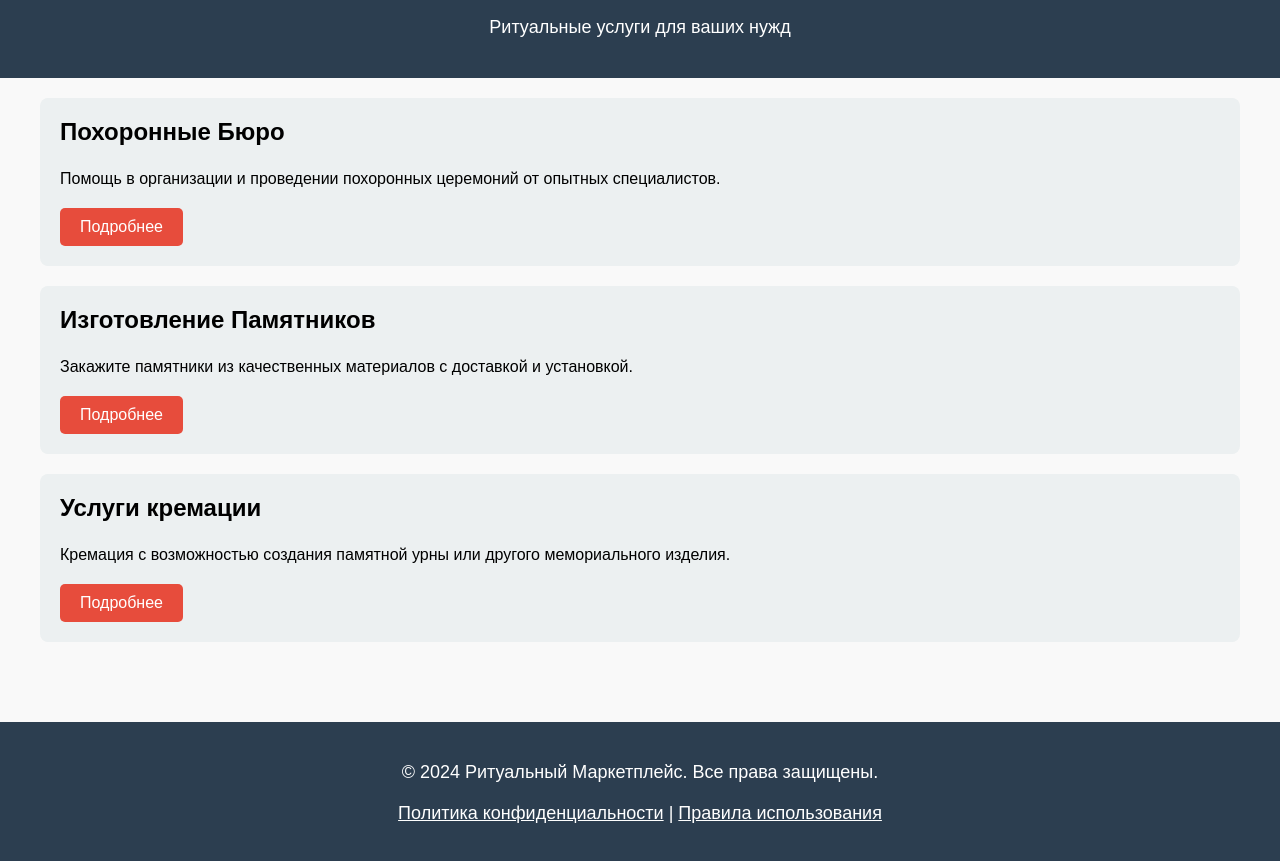
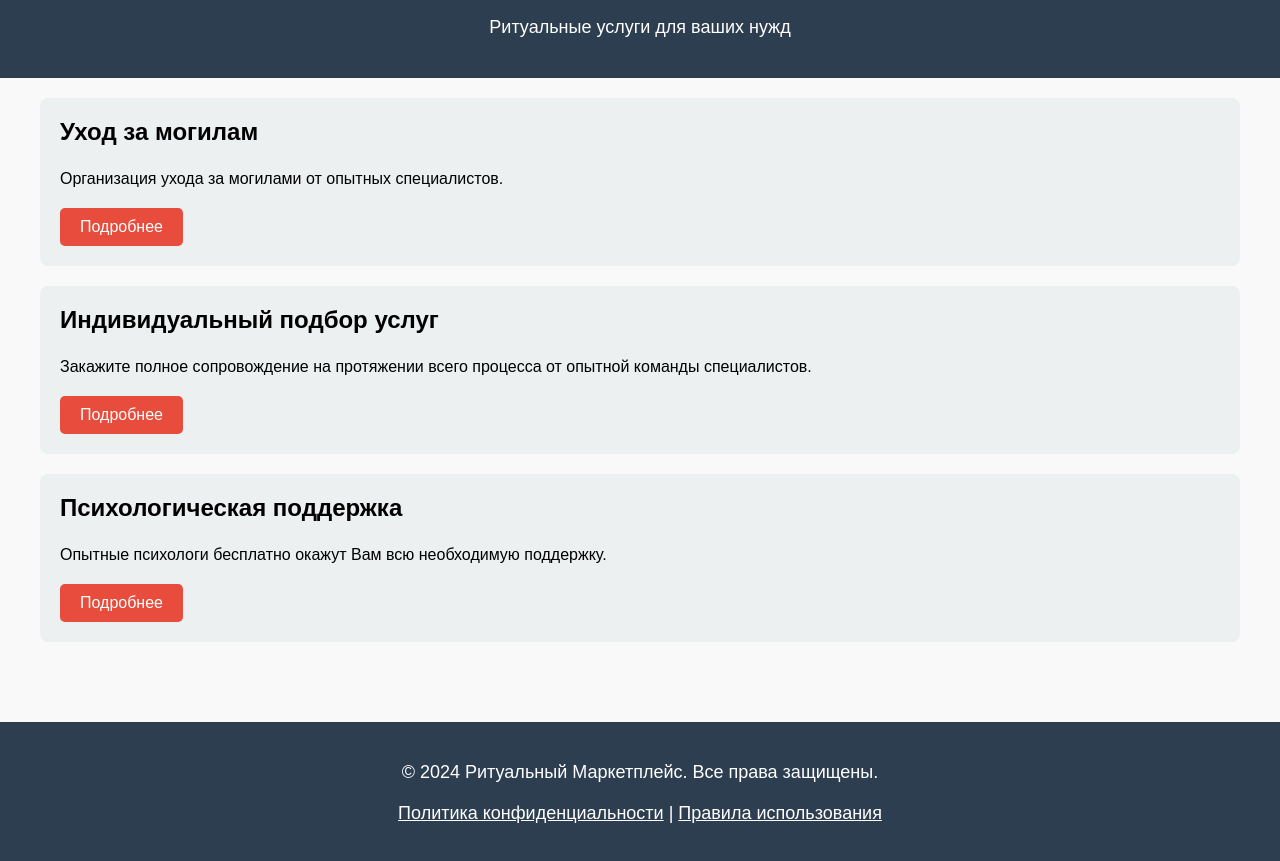
Before and after one commit to RybaLda/-_-, a plain HTML site: page life_after-main 4/pages/services.html in a window 1280 px wide. Shown: the part 65-926 px from the top of the page. Drawn offline with Linux system fonts and the light colour scheme.

Commit message:
Update services.html

```diff
--- a/life_after-main 4/pages/services.html
+++ b/life_after-main 4/pages/services.html
@@ -78,18 +78,18 @@
 
 <div class="container">
     <div class="service-item">
-        <h3>Похоронные Бюро</h3>
-        <p>Помощь в организации и проведении похоронных церемоний от опытных специалистов.</p>
+        <h3>Уход за могилам</h3>
+        <p>Организация ухода за могилами от опытных специалистов.</p>
         <a href="#" class="cta-button">Подробнее</a>
     </div>
     <div class="service-item">
-        <h3>Изготовление Памятников</h3>
-        <p>Закажите памятники из качественных материалов с доставкой и установкой.</p>
+        <h3>Индивидуальный подбор услуг</h3>
+        <p>Закажите полное сопровождение на протяжении всего процесса от опытной команды специалистов.</p>
         <a href="#" class="cta-button">Подробнее</a>
     </div>
     <div class="service-item">
-        <h3>Услуги кремации</h3>
-        <p>Кремация с возможностью создания памятной урны или другого мемориального изделия.</p>
+        <h3>Психологическая поддержка</h3>
+        <p>Опытные психологи бесплатно окажут Вам всю необходимую поддержку.</p>
         <a href="#" class="cta-button">Подробнее</a>
     </div>
 </div>
```
